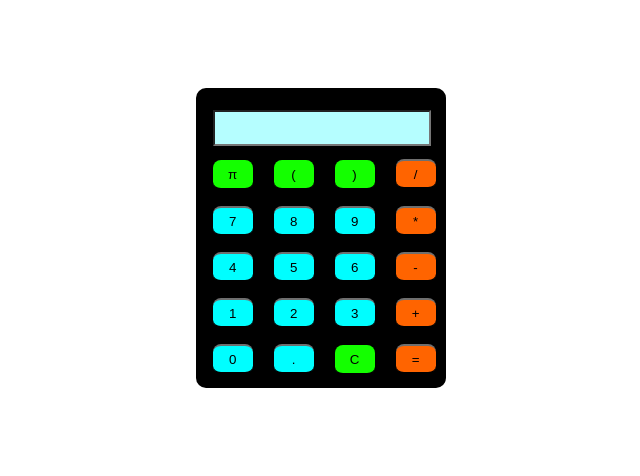
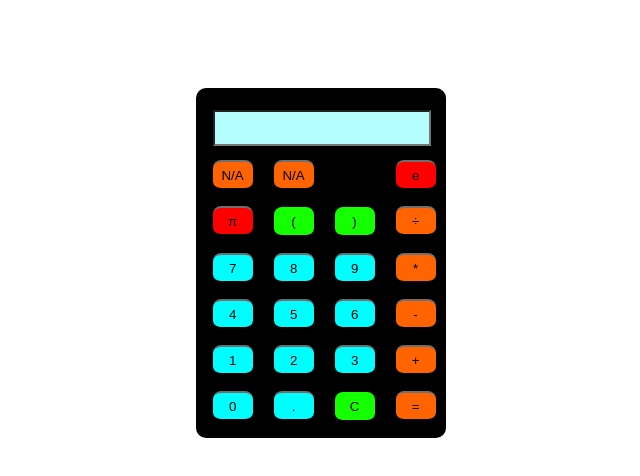
Before and after one commit to bannaturt/calculator, a plain HTML site: page index.html in a window 1280 px wide. Shown: the whole page, without its empty margins (318-958 px from the left). Drawn offline with Linux system fonts and the light colour scheme.

Commit message:
Added lots of ting to start off 1.2
started a new row
added AN E BUTTON
clored the constants different
have an unfinished secret button

```diff
--- a/calculator.css
+++ b/calculator.css
@@ -4,7 +4,7 @@
 /* calculator box */
 .box {
 	background-color: black;
-	height: 300px;
+	height: 350px;
 	width: 250px;
 	border-radius: 10px;
 	position: relative;
@@ -59,11 +59,21 @@
 	border-bottom: black 2px solid;
 	border-top: 2px #6f6f6f solid;
 }
+.button.constant {
+	color: black;
+	background-color: #FF0000;
+	border-bottom: black 2px solid;
+	border-top: 2px #6f6f6f solid;
+}
 .button.number {
 	color: black;
 	background-color: #00FEFF;
 	border-bottom: black 2px solid;
 	border-top: 2px #6f6f6f solid;
+}
+.button.turt {
+	color: black;
+	background-color: black;
 }
 
 /* Simulate button press */
@@ -75,6 +85,10 @@
 	border-top: black 2px solid;
 	border-bottom: 2px #303030 solid;
 }
+.constant:active {
+	border-top: black 2px solid;
+	border-bottom: 2px #303030 solid;
+}
 .number:active {
 	border-top: black 2px solid;
 }
--- a/index.html
+++ b/index.html
@@ -17,13 +17,24 @@
 		</div>
 		<div class="keys">
 			<p>
-				<input type="button" class="button function" value="π"
+				<input type="button" class="button operator" value="N/A"
+					onClick="v('')">
+				<input type="button" class="button operator" value="N/A"
+					onClick="v('')">
+				<input type="button" class="button turt" value="N/A"
+					onClick="v('')">
+				<input type="button" class="button constant" value="e"
+					onClick="v(Math.E)">
+			</p>
+
+			<p>
+				<input type="button" class="button constant" value="π"
 					onClick="v(Math.PI)">
 				<input type="button" class="button function" value="("
 					onClick="v('(')">
 				<input type="button" class="button function" value=")"
 					onClick="v(')')">
-				<input type="button" class="button operator" value="/"
+				<input type="button" class="button operator" value="÷"
 					onClick="v('/')">
 			</p>
 			<p>
```
